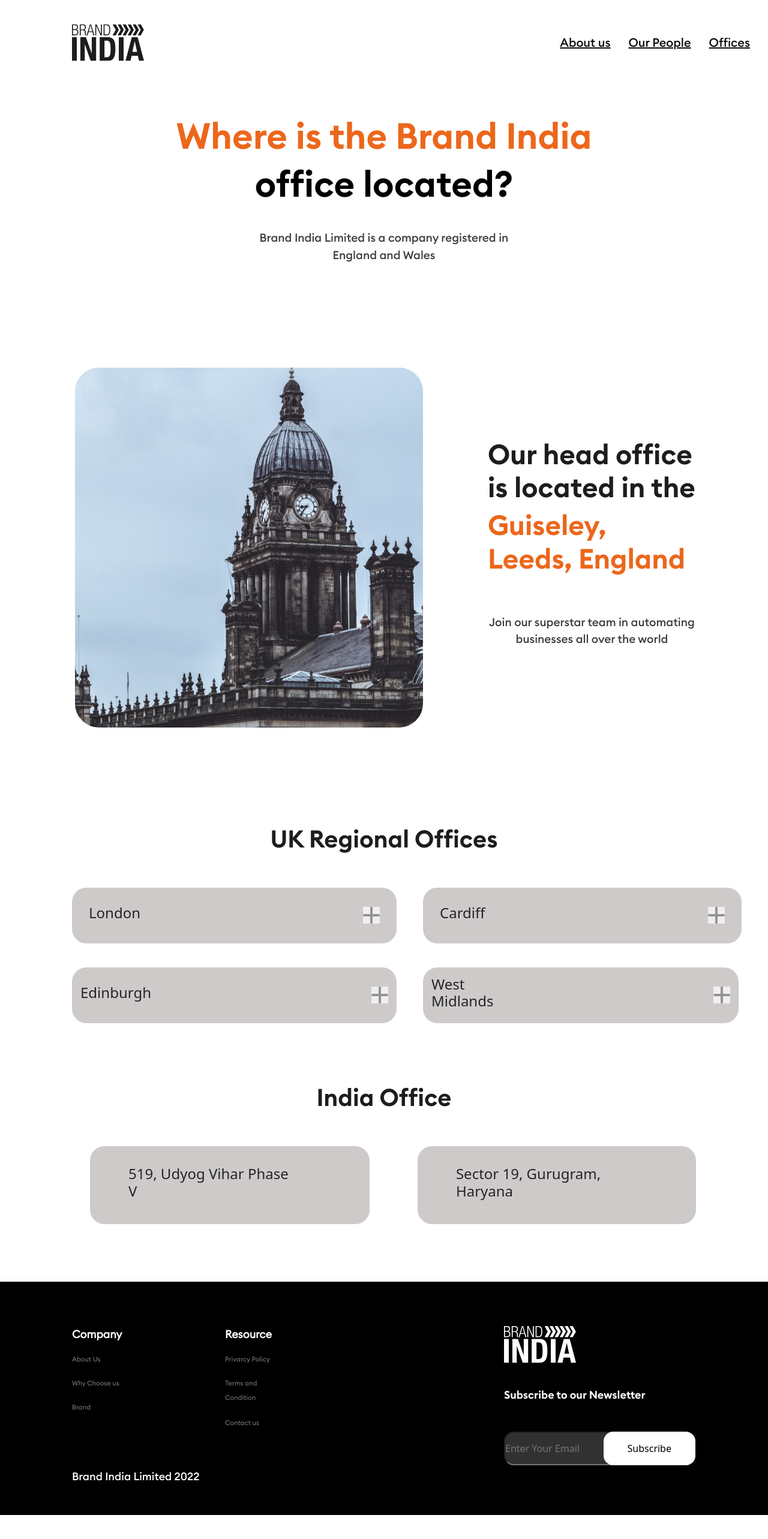
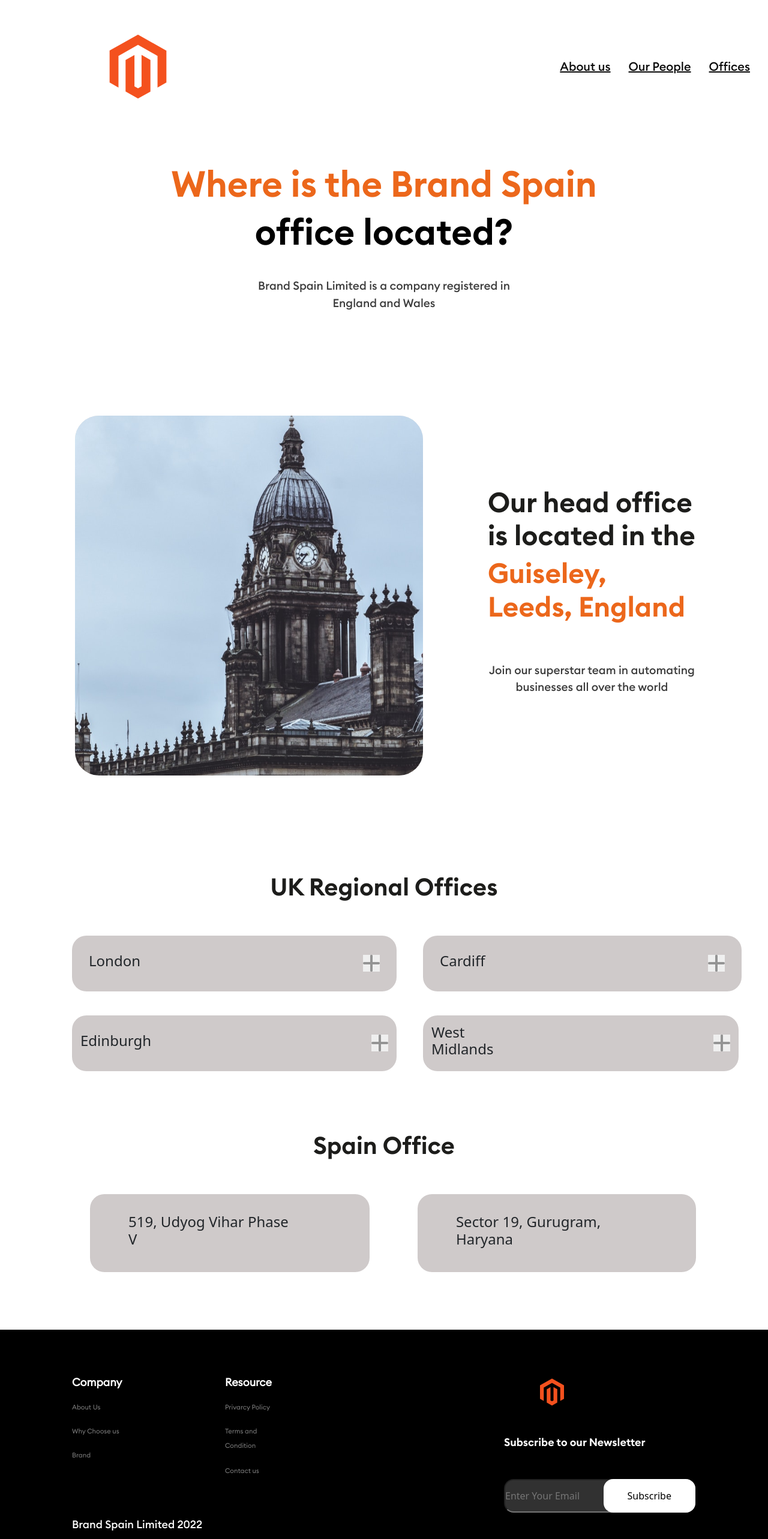
Before and after one commit to ilkiinz/Brand-India, a React (Create React App) app: page /offices in a window 1280 px wide. Shown: the top 2566 px of the page at 60% size. Before the commit the page ends 2526 px from the top, so only its background shows below. Built offline with nearby package versions, Linux system fonts and the light colour scheme.

Commit message:
change src

```diff
--- a/src/Footer/Footer.css
+++ b/src/Footer/Footer.css
@@ -111,6 +111,11 @@
     margin-top: 48px;
 }
 
+.foot-logo{
+  width: 160px;
+  height: 60px;
+}
+
 
 /* Responsive Düzenleme */
 @media only screen and (max-width: 990px) {
--- a/src/Footer/Footer.js
+++ b/src/Footer/Footer.js
@@ -1,7 +1,7 @@
 import React from "react";
 import "./Footer.css";
 import { Link } from 'react-router-dom';
-import logo2 from "../assets/logo2.svg"
+import Logo from "../assets/Logo.svg";
 
 
 
@@ -31,13 +31,13 @@
                 </div>
 
                 <div className="footer-block3">
-                    <p className="about-brand">Brand India Limited 2022</p>
+                    <p className="about-brand">Brand Spain Limited 2022</p>
                 </div>
 
             </div>
 
             <div className="main-footer-right">
-                <img src={logo2} alt="logo" />
+                <img className="foot-logo" src={Logo} alt="logo" />
                 <p className="subscribe">Subscribe to our Newsletter</p>
 
                 <div className="input-container">
--- a/src/Home/Home.js
+++ b/src/Home/Home.js
@@ -112,7 +112,7 @@
            growth with practical,
            hands-on advice and specific
            local contacts to assist with setting up
-           and growing in the Indian market</p>
+           and growing in the Spain market</p>
         </div>
 
         </div>
--- a/src/Navbar/Nav.css
+++ b/src/Navbar/Nav.css
@@ -14,6 +14,13 @@
 line-height: normal;
 margin-right: 30px;
 }
+
+.logo{
+  width: 220px;
+  height: 142px;
+}
+
+
   /* Normal stil tanımlamaları burada */
 
 /* Responsive Düzenleme */
--- a/src/Navbar/Nav.js
+++ b/src/Navbar/Nav.js
@@ -1,12 +1,12 @@
 import React from "react";
 import { Link } from 'react-router-dom';
-import logo from "../assets/logo.svg"
-import "./Nav.css"
+import Logo from "../assets/Logo.svg";
+import "./Nav.css";
 function Nav() {
     return (
         <div>
             <nav className="navbar">
-            <Link to={'/'}><img src={logo} alt="Logo" className="logo" /></Link>
+            <Link to={'/'}><img src={Logo} alt="Logo" className="logo" /></Link>
 
                 <div>
                     <Link to={'/about'} className="link">About us</Link>
--- a/src/Offices/Offices.js
+++ b/src/Offices/Offices.js
@@ -20,9 +20,9 @@
 
          <Nav />
          <div className="head-cont">
-             <h3 className="text-orange">Where is the Brand India</h3>
+             <h3 className="text-orange">Where is the Brand Spain</h3>
              <h3 className="text-black">office located?</h3>
-             <p>Brand India Limited is a company registered in<br /> England and Wales</p>
+             <p>Brand Spain Limited is a company registered in<br /> England and Wales</p>
          </div>
 
          <div className="leeds-cont">
@@ -69,7 +69,7 @@
 
              <div>
              <div className="office-head">
-                 <h4>India Office</h4>
+                 <h4>Spain Office</h4>
              </div>
 
              <div className="adress-cont">
--- a/src/Our People/Our.js
+++ b/src/Our People/Our.js
@@ -13,7 +13,7 @@
             <div className="family-cont">
                 <div className="family-head">
                     <h4>Meet the </h4>
-                    <h4 className="green">Brand India Family</h4>
+                    <h4 className="green">Brand Spain Family</h4>
                 </div>
 
                 <div className="meet-cont">
```
Also changed, not shown: src/assets/logo.svg. Lines whose indentation alone changed are shown as unchanged.
